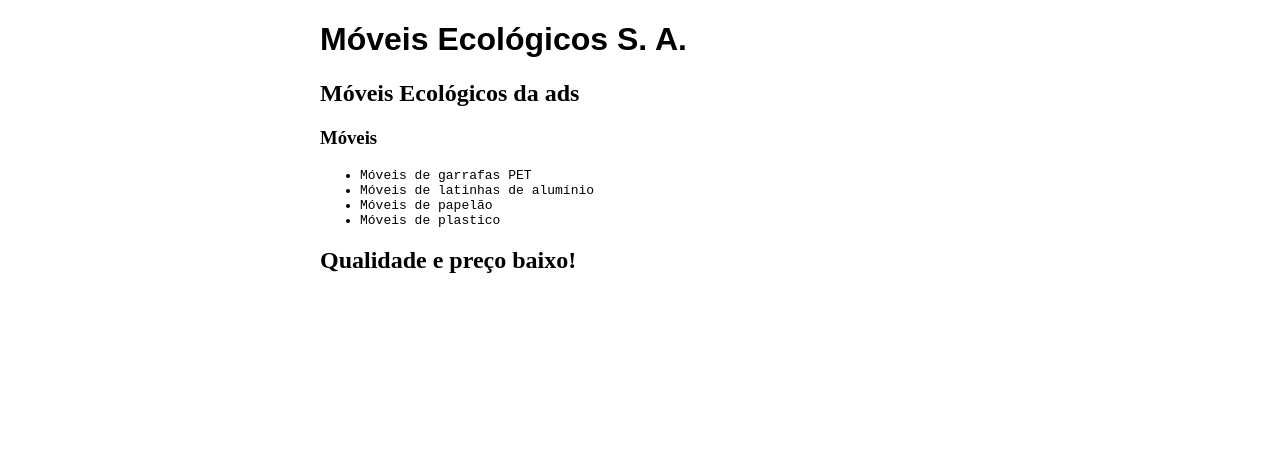
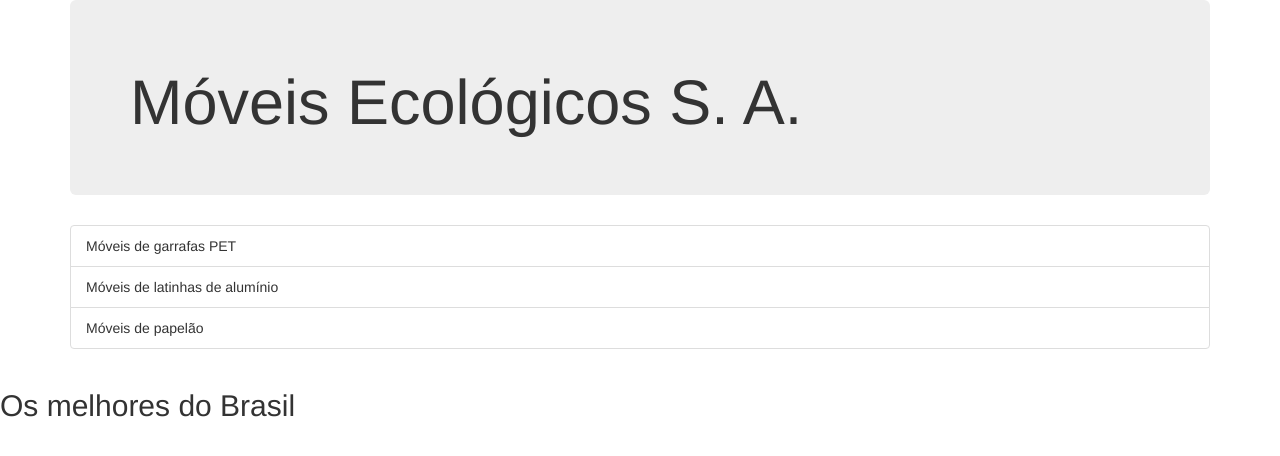
Before and after one commit to kunzGabriela/Projeto-M-veis-Ecol-gicos, a plain HTML site: page index.html in a window 1280 px wide. Drawn offline with nearby package versions, Linux system fonts and the light colour scheme.

Commit message:
Commitando o design

```diff
--- a/index.html
+++ b/index.html
@@ -1,25 +1,24 @@
 <!DOCTYPE html>
 <html lang="en">
+
 <head>
+  <link rel="stylesheet" href="http://netdna.bootstrapcdn.com/bootstrap/3.1.1/css/bootstrap.min.css">
   <meta charset="UTF-8">
   <meta http-equiv="X-UA-Compatible" content="IE=edge">
   <meta name="viewport" content="width=device-width, initial-scale=1.0">
   <title>Móveis Ecológicos S. A.</title>
-    <link rel="stylesheet" href="principal.css">
   <script src="js/principal.js"></script>
 </head>
-<body onload="trocarBanner()">
+<body onload="trocaBanner();">
+  <div class="container">
+    <div class="jumbotron">
   <h1>Móveis Ecológicos S. A.</h1>
-    <h2>Móveis Ecológicos da ads</h2>
-    <h3>Móveis</h3>
-
-  <ul>
-    <li>Móveis de garrafas PET</li>
-    <li>Móveis de latinhas de alumínio</li>
-    <li>Móveis de papelão</li>
-      <li>Móveis de plastico</li>
-  </ul>
+</div>
+  <ul class="list-group">
+    <li class="list-group-item">Móveis de garrafas PET</li>
+    <li class="list-group-item">Móveis de latinhas de alumínio</li>
+    <li class="list-group-item">Móveis de papelão</li>
+    </div>
     <h2 id="mensagem"></h2>
 </body>
-
 </html>
```
Lines whose indentation alone changed are shown as unchanged.
